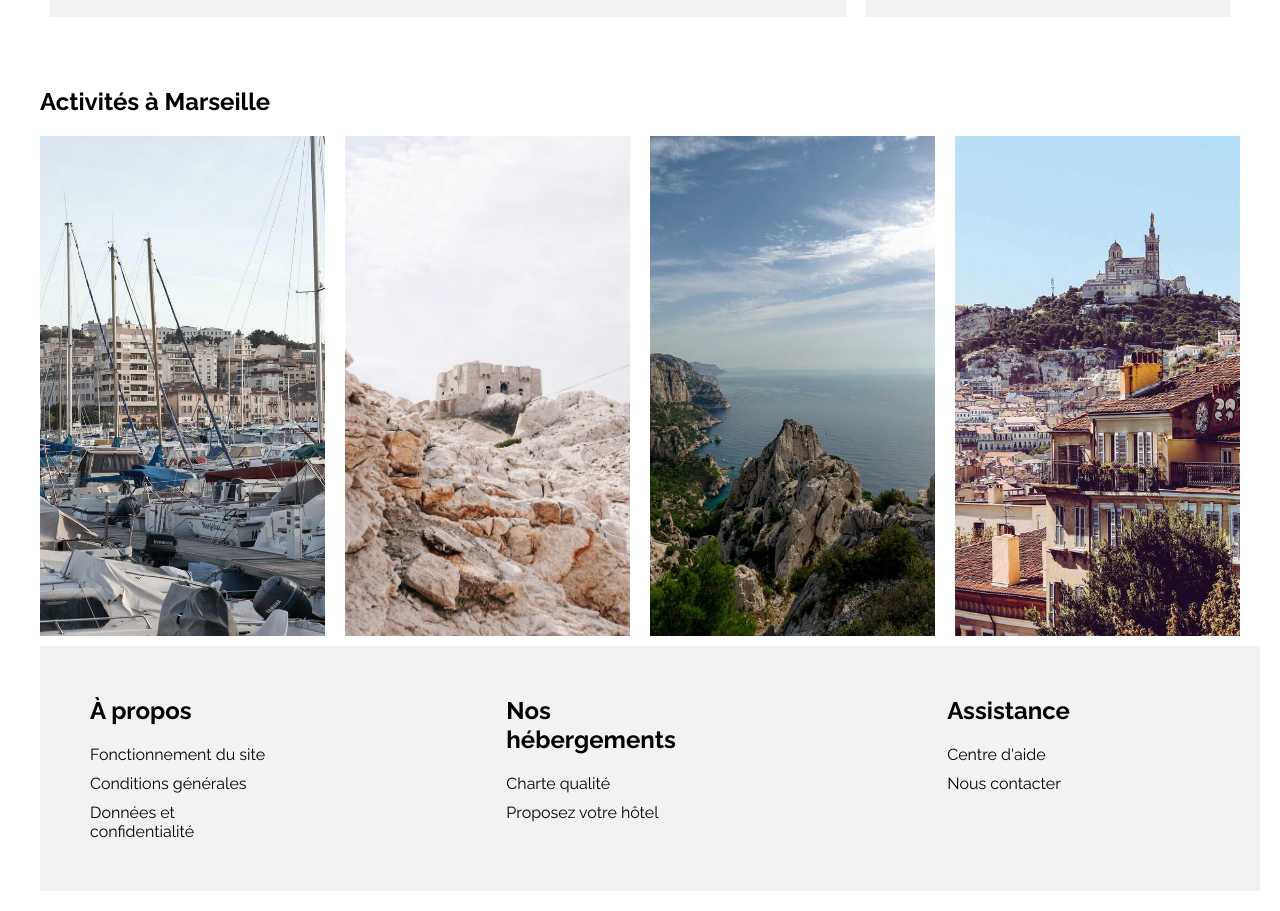
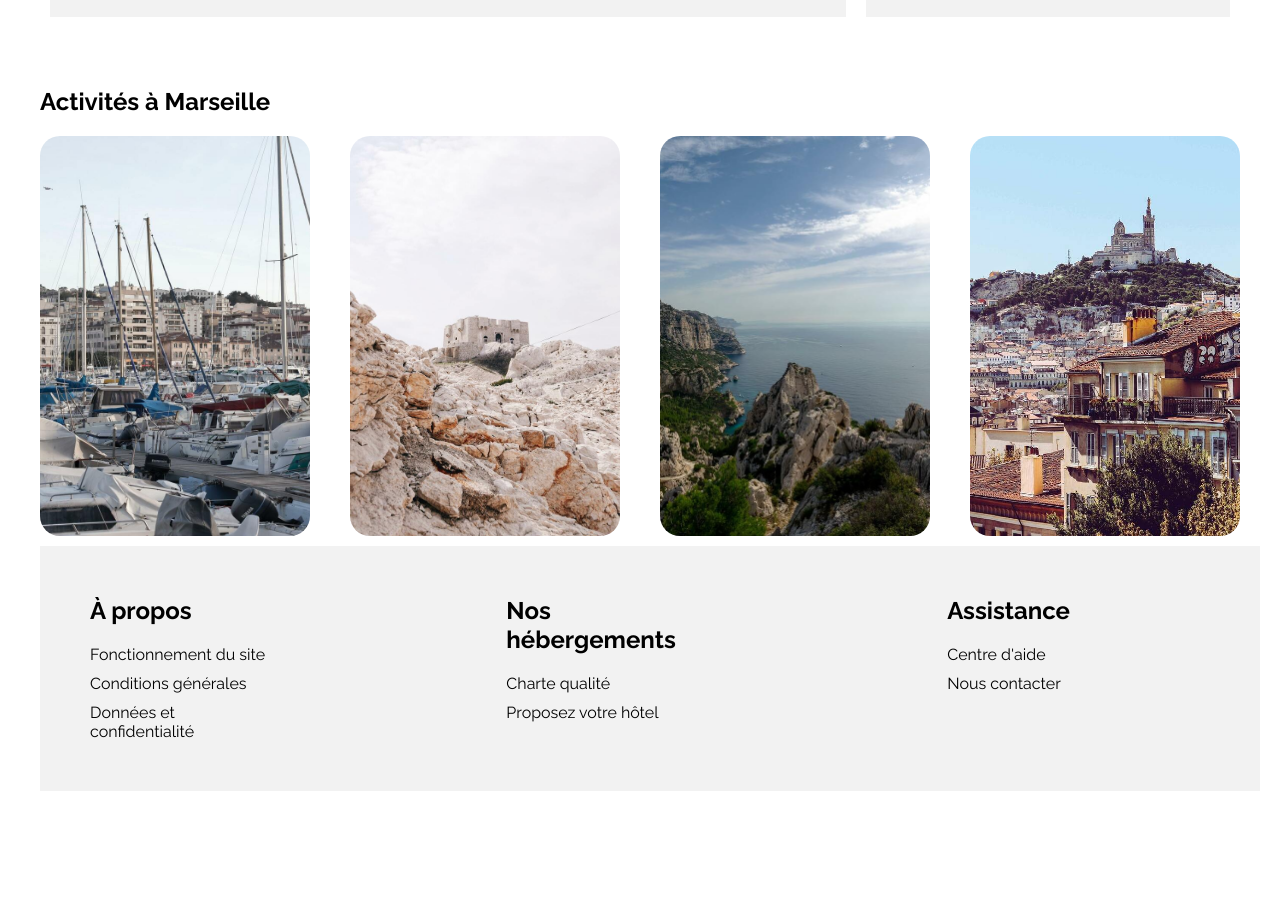
Before and after one commit to sebastienDOC/P3_Booki, a plain HTML site: page index.html in a window 1280 px wide. Shown: the part 820-1731 px from the top of the page. After the commit the page ends 1631 px from the top, so only its background shows below. Drawn offline with Linux system fonts and the light colour scheme.

Commit message:
test grid

```diff
--- a/css/style.css
+++ b/css/style.css
@@ -77,8 +77,8 @@ h1 {
 .grid-activites {
   display: grid;
   grid-template-columns: 1fr 1fr 1fr 1fr;
-  grid-template-rows: 500px;
-  gap: 20px;
+  grid-template-rows: 400px;
+  gap: 40px;
 }
 
 .grid-populaire {
@@ -119,6 +119,7 @@ h1 {
 
 img {
   margin: 0;
+  border-radius: 20px;
 }
 
 
--- a/index.html
+++ b/index.html
@@ -11,7 +11,7 @@
     <body>
         <header>
             <nav>
-                <img  src="images/logo/Booki.png" alt="Logo Booki">
+                <img  src="images/logo/Booki.png" alt="Logo Booki" id="logo">
                 <div>
                     <a href="sectionHebergements">Hébergement</a>
                     <a href="sectionActivites">Activités</a>
```
